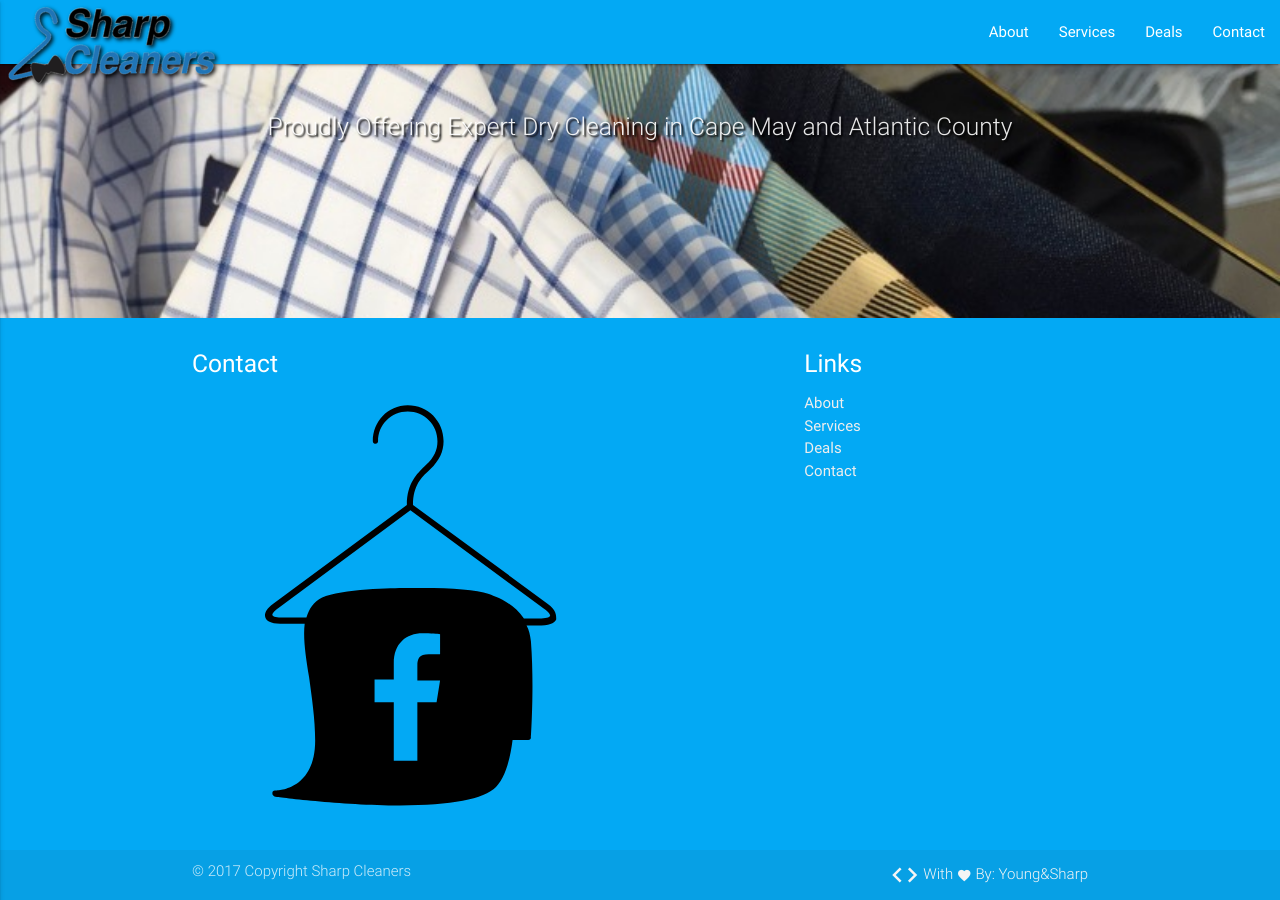
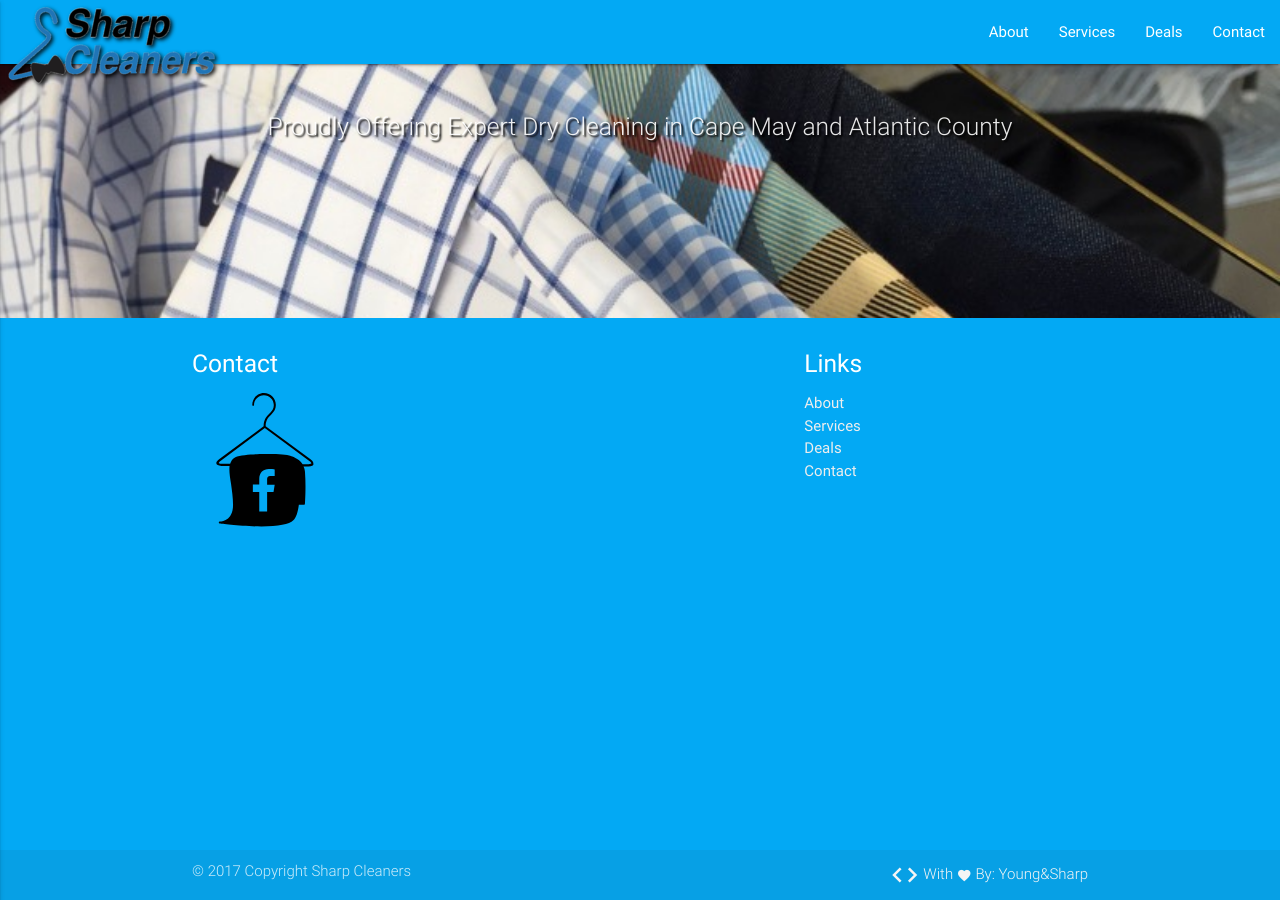
Before and after one commit to sharpcleanersnj/sharpcleanersnj.github.io, a Jekyll site: the page built from index.md, in a window 1280 px wide and 900 px high, scrolled down 906 px. Built offline with Jekyll 4.4.1, drawn with Linux system fonts in a browser that asks for light colours; nearby versions of some CDN libraries.

Commit message:
Update footer.html

```diff
--- a/_includes/footer.html
+++ b/_includes/footer.html
@@ -4,7 +4,7 @@
       <div class="col l6 s12">
         <h5 class="white-text">Contact</h5>
     <a href="https://www.facebook.com/sharpcleanersnj" target="_blank">
-									<svg version="1.1" id="Layer_1" xmlns="http://www.w3.org/2000/svg" xmlns:xlink="http://www.w3.org/1999/xlink" x="0px" y="0px" viewBox="0 0 50 50" style="enable-background:new 0 0 50 50;" xml:space="preserve" class="socialMediaIcon">
+									<svg version="1.1" id="Layer_1" xmlns="http://www.w3.org/2000/svg" xmlns:xlink="http://www.w3.org/1999/xlink" x="0px" y="0px" viewBox="0 0 150 150" style="enable-background:new 0 0 150 150;" xml:space="preserve" class="socialMediaIcon">
 		<path d="M40.7,24.8L25.3,13.5c0-2.2,1-3.2,1.8-3.9l0.2-0.2c1-1,1.5-2,1.5-3.2c0-2.3-1.8-4.1-4.1-4.1S20.7,4,20.7,6.2
 										c0,0.2,0.2,0.3,0.3,0.3c0.2,0,0.3-0.2,0.3-0.3c0-1.9,1.5-3.4,3.4-3.4c1.9,0,3.4,1.5,3.4,3.4c0,1-0.4,1.9-1.3,2.7l-0.2,0.2
 										c-0.8,0.8-2,1.9-2,4.4L9.3,24.8c-1,0.7-1,1.3-0.9,1.6c0.1,0.3,0.5,0.7,1.7,0.7h2.8c-0.2,1.6,0.1,3.7,0.5,6.1
```
